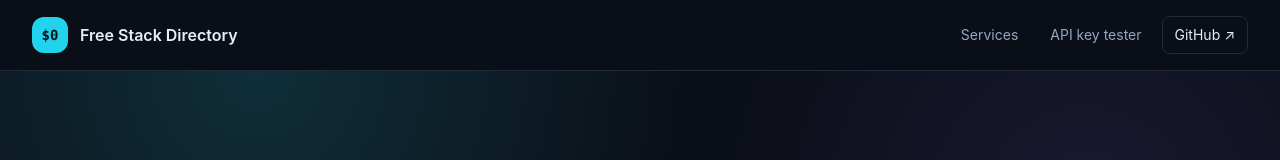
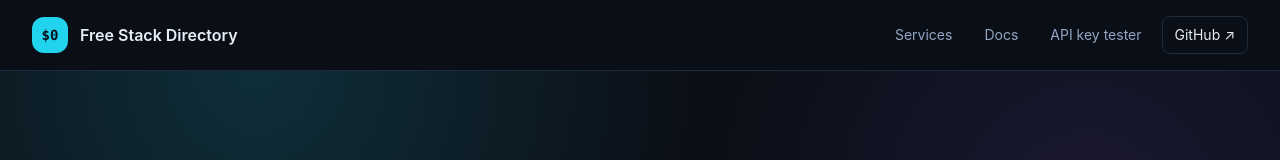
Before and after one commit to yishaik/free-stack-starter, a Next.js app: page / in a window 1280 px wide. Shown: the top 160 px of the page. Built offline with nearby package versions, Linux system fonts and the light colour scheme.

Commit message:
Link in-app docs from site navigation

```diff
--- a/components/SiteHeader.tsx
+++ b/components/SiteHeader.tsx
@@ -8,8 +8,9 @@ export function SiteHeader() {
           <span className="grid h-9 w-9 place-items-center rounded-xl bg-accent font-mono text-sm font-black text-[#06111a]">$0</span>
           <span>Free Stack Directory</span>
         </Link>
-        <nav className="flex items-center gap-2 text-sm">
+        <nav className="flex flex-wrap items-center justify-end gap-1 text-sm sm:gap-2">
           <Link href="/" className="rounded-lg px-3 py-2 text-muted hover:bg-panel hover:text-ink">Services</Link>
+          <Link href="/docs" className="rounded-lg px-3 py-2 text-muted hover:bg-panel hover:text-ink">Docs</Link>
           <Link href="/test-keys" className="rounded-lg px-3 py-2 text-muted hover:bg-panel hover:text-ink">API key tester</Link>
           <a href="https://github.com/yishaik/free-stack-starter" target="_blank" rel="noreferrer" className="rounded-lg border border-line px-3 py-2 hover:border-accent">GitHub ↗</a>
         </nav>
```
